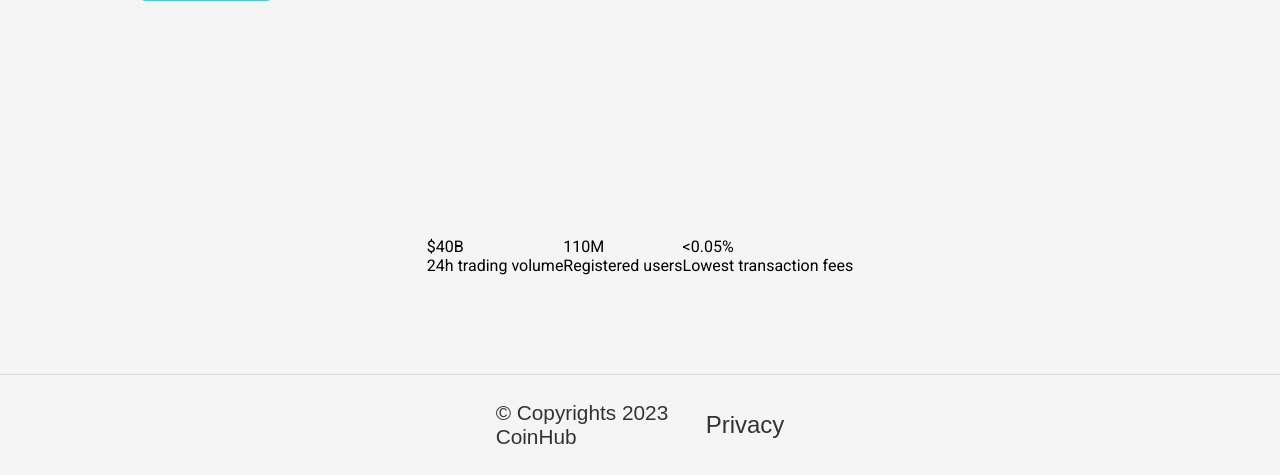
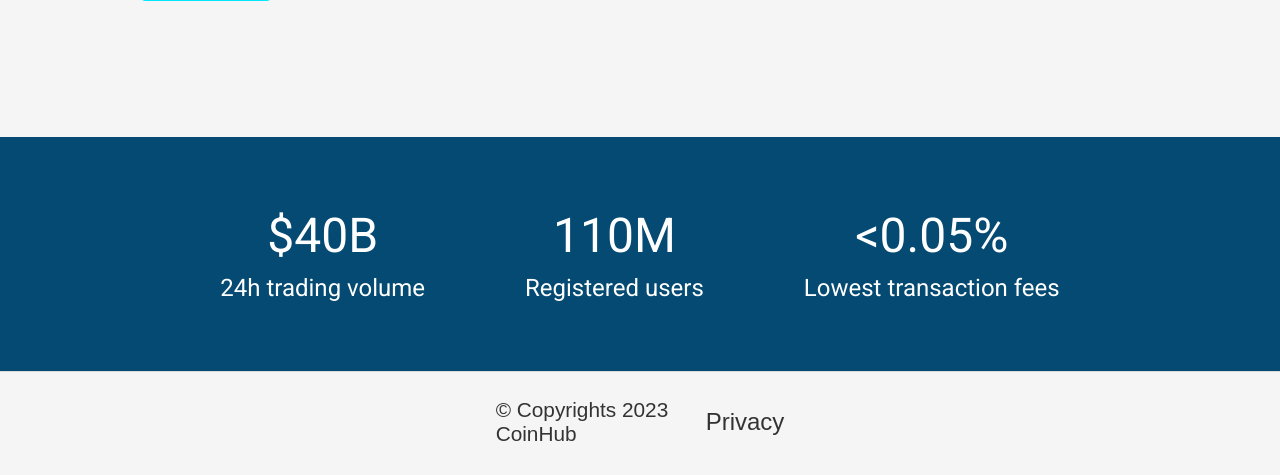
Before and after one commit to dmccaffrey01/CI_PP4_COINHUB, a Django app: template templates/index.html in a window 1280 px wide. Shown: the part 663-1138 px from the top of the page. After the commit the page ends 1104 px from the top, so only its background shows below. Run offline with Django 4.2, Linux system fonts and the light colour scheme; the template is opened without the code that fills it, so the values that code supplies are empty; some libraries are stand-ins or nearby versions.

Commit message:
Add styling for stats section

```diff
--- a/static/css/style.css
+++ b/static/css/style.css
@@ -426,3 +426,34 @@ footer {
     width: 100%;
     height: auto;
 }
+
+/* Stats Section */
+
+.stats-section {
+    padding: 70px 0;
+}
+
+.stats-container {
+    gap: 100px;
+}
+
+.dark-blue-1 {
+    background-color: var(--BLUE-DARK-1);
+}
+
+.stat-col {
+    gap: 10px;
+}
+
+.white-text {
+    color: var(--WHITE);
+    font-size: 1.5rem;
+}
+
+.stat-heading {
+    font-size: 3rem;
+}
+
+.stat-subheading {
+    font-size: 1.5rem;
+}
--- a/templates/index.html
+++ b/templates/index.html
@@ -20,17 +20,17 @@
     </div>
 </section>
 
-<section class="stats-section section">
+<section class="stats-section section dark-blue-1">
     <div class="section-container stats-container">
-        <div class="stat-col">
+        <div class="stat-col content-container">
             <div class="stat-heading white-text">$40B</div>
             <div class="stat-subheading white-text">24h trading volume</div>
         </div>
-        <div class="stat-col">
+        <div class="stat-col content-container">
             <div class="stat-heading white-text">110M</div>
             <div class="stat-subheading white-text">Registered users</div>
         </div>
-        <div class="stat-col">
+        <div class="stat-col content-container">
             <div class="stat-heading white-text">&lt;0.05%</div>
             <div class="stat-subheading white-text">Lowest transaction fees</div>
         </div>
```
